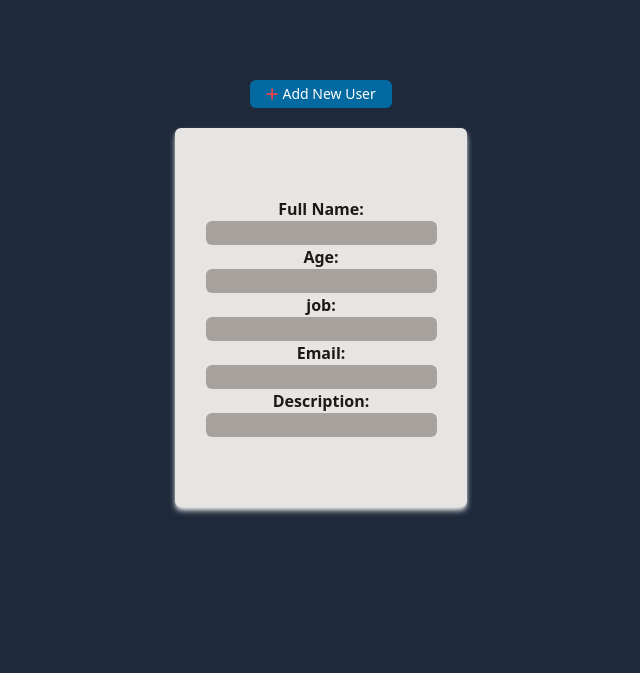
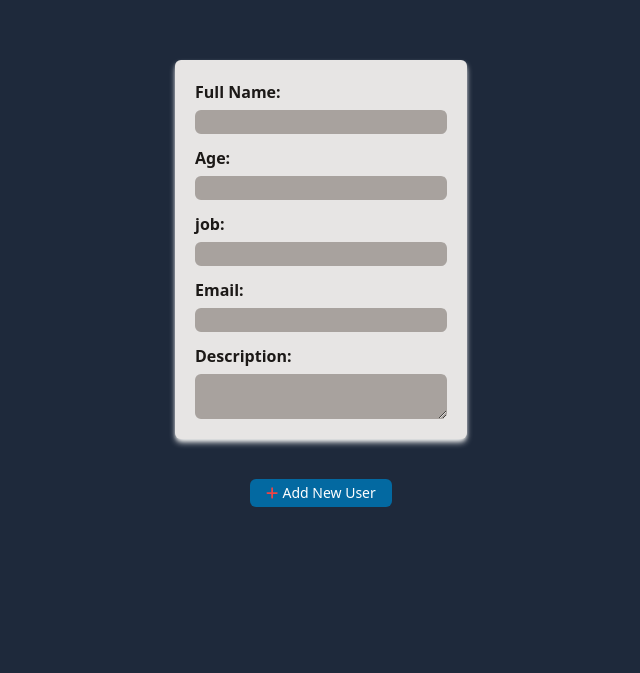
Before and after one commit to Nikkihosseini/react-mini-projects, a React app: page / in a window 1280 px wide. Shown: the part 127-800 px from the top of the page, without its empty margins (319-959 px from the left). Built offline with nearby package versions, Linux system fonts and the light colour scheme; the HTML template or start-up script is replaced by a standard one.

Commit message:
feat: implement AddNewUser component with form and add user feature

```diff
--- a/src/Pages/Home.jsx
+++ b/src/Pages/Home.jsx
@@ -1,11 +1,9 @@
-import AddNewUser from '../Pages/props/AddNewUser'
 import UserCard from '../Pages/props/UserCard'
 
 export default function Home(){
     return(
         <>
             <div className="flex flex-col items-center justify-center w-screen bg-slate-800 overflow-x-hidden">
-                <AddNewUser/>
                 <UserCard/>
             </div>
         </>
--- a/src/Pages/props/AddNewUser.jsx
+++ b/src/Pages/props/AddNewUser.jsx
@@ -1,39 +1,47 @@
 import { useState } from "react"
 import { FontAwesomeIcon } from '@fortawesome/react-fontawesome';
 import {faPlus } from '@fortawesome/free-solid-svg-icons';
+import users from './UsersData'
 
-export default function AddNewUser(){
-    const [newUser , setNewUser] = useState([])
+export default function AddNewUser({newUserList , setNewUserList}){
+    const [newUser , setNewUser] = useState({
+        id: crypto.randomUUID(),
+        name: '',
+        age: '',
+        job: '',
+        email: '',
+        description: ''
+    })
 
 
     const addNewUser = ()=>{
-
-
+        setNewUserList([...users , newUser])
     }
 
     return(
         <>
            <div className="flex flex-col  items-center justify-center w-screen min-h-screen mx-auto">
+
+                <div className="flex flex-col items-center justify-center w-[292px] h-[379px] bg-stone-200 p-5 mt-5 rounded-md shadow-md shadow-stone-100">
+                    <label className="text-stone-900 w-full font-bold mb-1.5" htmlFor="fullName">Full Name:</label>
+                    <input onChange={(e) => setNewUser(prev =>({...prev , name: e.target.value}))} className="rounded-md bg-stone-400 text-stone-900 w-full mb-3 px-1" value={newUser.name} type="text" name="fullName" id="fullName"/>
+
+                    <label className="text-stone-900 w-full font-bold mb-1.5" htmlFor="fullName">Age:</label>
+                    <input onChange={(e) => setNewUser(prev =>({...prev , age: e.target.value}))} className="rounded-md bg-stone-400 text-stone-900 w-full mb-3 px-1" type="number" name="age" id="age" value={newUser.age}/>
+
+                    <label className="text-stone-900 w-full font-bold mb-1.5" htmlFor="fullName">job:</label>
+                    <input onChange={(e) => setNewUser(prev =>({...prev , job: e.target.value}))} className="rounded-md bg-stone-400 text-stone-900 w-full mb-3 px-1" type="text" name="job" id="job" value={newUser.job}/>
+
+                    <label className="text-stone-900 w-full font-bold mb-1.5" htmlFor="fullName">Email:</label>
+                    <input onChange={(e) => setNewUser(prev =>({...prev , email: e.target.value}))} className="rounded-md bg-stone-400 text-stone-900 w-full mb-3 px-1" type="email" name="email" id="email" value={newUser.email}/>
+
+                    <label className="text-stone-900 font-bold w-full mb-1.5" htmlFor="fullName">Description:</label>
+                    <textarea onChange={(e) => setNewUser(prev =>({...prev , description: e.target.value}))} className="px-1 w-full min-h-[45px] max-h-[45x] rounded-md bg-stone-400 text-stone-900" type="text" name="description" id="description" value={newUser.description}/>
+                </div>
+
                 <button className="text-sm flex items-center justify-center gap-1 mx-auto outline-none border-none mt-10 px-4 py-1 text-white rounded-md bg-sky-700 hover:bg-slate-600 transition duration-200 focus:outline-none" onClick={addNewUser}>
                         <FontAwesomeIcon icon={faPlus} className="text-red-500" />Add New User
                 </button>
-
-                <div className="flex flex-col items-center justify-center w-[292px] h-[379px] bg-stone-200 p-5 mt-5 rounded-md shadow-md shadow-stone-100">
-                    <label className="text-stone-900 font-bold" htmlFor="fullName">Full Name:</label>
-                    <input className="rounded-md bg-stone-400 text-stone-900" type="text" name="fullName" id="fullName"/>
-
-                    <label className="text-stone-900 font-bold" htmlFor="fullName">Age:</label>
-                    <input className="rounded-md bg-stone-400 text-stone-900" type="number" name="age" id="age"/>
-
-                    <label className="text-stone-900 font-bold" htmlFor="fullName">job:</label>
-                    <input className="rounded-md bg-stone-400 text-stone-900" type="text" name="job" id="job"/>
-
-                    <label className="text-stone-900 font-bold" htmlFor="fullName">Email:</label>
-                    <input className="rounded-md bg-stone-400 text-stone-900" type="email" name="email" id="email"/>
-
-                    <label className="text-stone-900 font-bold" htmlFor="fullName">Description:</label>
-                    <input className="rounded-md bg-stone-400 text-stone-900" type="text" name="description" id="description"/>
-                </div>
            </div>
         </>
     )
--- a/src/Pages/props/User.jsx
+++ b/src/Pages/props/User.jsx
@@ -2,13 +2,10 @@ import { useState } from "react"
 import { FontAwesomeIcon } from '@fortawesome/react-fontawesome';
 import { faTrash } from '@fortawesome/free-solid-svg-icons';
 
-export default function User({id, img, name, age, job, email, description , newUserList, setNewUserList }){
+export default function User({id, name, age, job, email, description , newUserList, setNewUserList }){
 
     const [showMore , setShowmore] = useState(false)
     const [like , setLike] = useState(false)
-
-
-    console.log(newUserList)
 
     const moreDetails = ()=>{
         setShowmore(!showMore)
@@ -30,7 +27,7 @@ export default function User({id, img, name, age, job, email, description , newU
                     </button>
                    </div>
                 <div className="overflow-hidden rounded-full w-[200px] h-[200px] mx-auto">
-                    <img className="inline-block w-full h-full object-cover" src={img} alt="user-img"/>
+                    <img className="inline-block w-full h-full object-cover" src={`https://api.dicebear.com/8.x/bottts/svg?seed=${id}`}  alt="user-img"/>
                 </div>
                 <h1 className="text-xl font-bold mb-1">{name}</h1>
                     <span className="block mb-1 font-semibold">{age}</span>
--- a/src/Pages/props/UserCard.jsx
+++ b/src/Pages/props/UserCard.jsx
@@ -1,6 +1,7 @@
 import { useState } from "react"
 import User from './User.jsx'
 import users from './UsersData.jsx'
+import AddNewUser from "./AddNewUser.jsx"
 
 export default function UserCard(){
 
@@ -8,6 +9,11 @@ export default function UserCard(){
 
     return (
         <>
+           <AddNewUser
+                newUserList={newUserList}
+                setNewUserList={setNewUserList}
+            />
+
             <div className="flex flex-wrap justify-center items-center gap-8 bg-slate-800 overflow-x-hidden my-10">
              {newUserList.map(user =>(
                <User key={user.id} {...user} newUserList={newUserList} setNewUserList={setNewUserList} />
--- a/src/Pages/props/UsersData.jsx
+++ b/src/Pages/props/UsersData.jsx
@@ -4,7 +4,6 @@ const users = [
         name: 'Sara Lopes' ,
         age: 25 ,
         job: 'Data',
-        img: 'https://api.dicebear.com/9.x/adventurer/svg?seed=Aidan',
         email: 'SaraLopes@email.com',
         description: "Loves working with AI and big data."
     },
@@ -13,7 +12,6 @@ const users = [
         name: 'Nick Park' ,
         age: 23 ,
         job: 'Full stack Developer',
-        img: 'https://api.dicebear.com/9.x/adventurer/svg?seed=Liam',
         email: 'NickPark@email.com',
         description: "Loves working code"
     },
@@ -22,7 +20,6 @@ const users = [
         name: 'Adenis' ,
         age: 26 ,
         job: 'Back End Developer',
-        img: 'https://api.dicebear.com/9.x/adventurer/svg?seed=Emery',
         email: 'Adenis@email.com',
         description: "Loves working with Serves and Data"
     }
```
